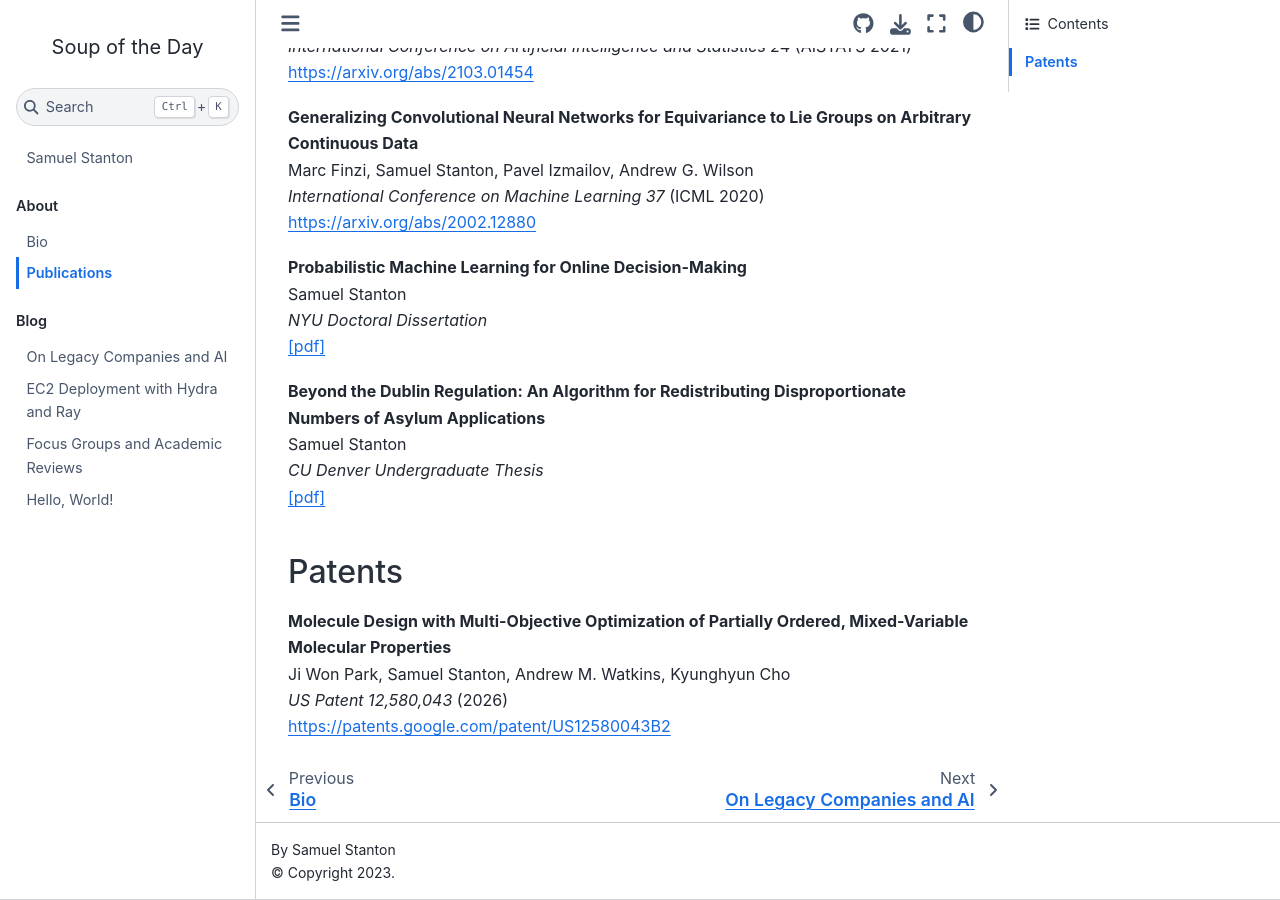
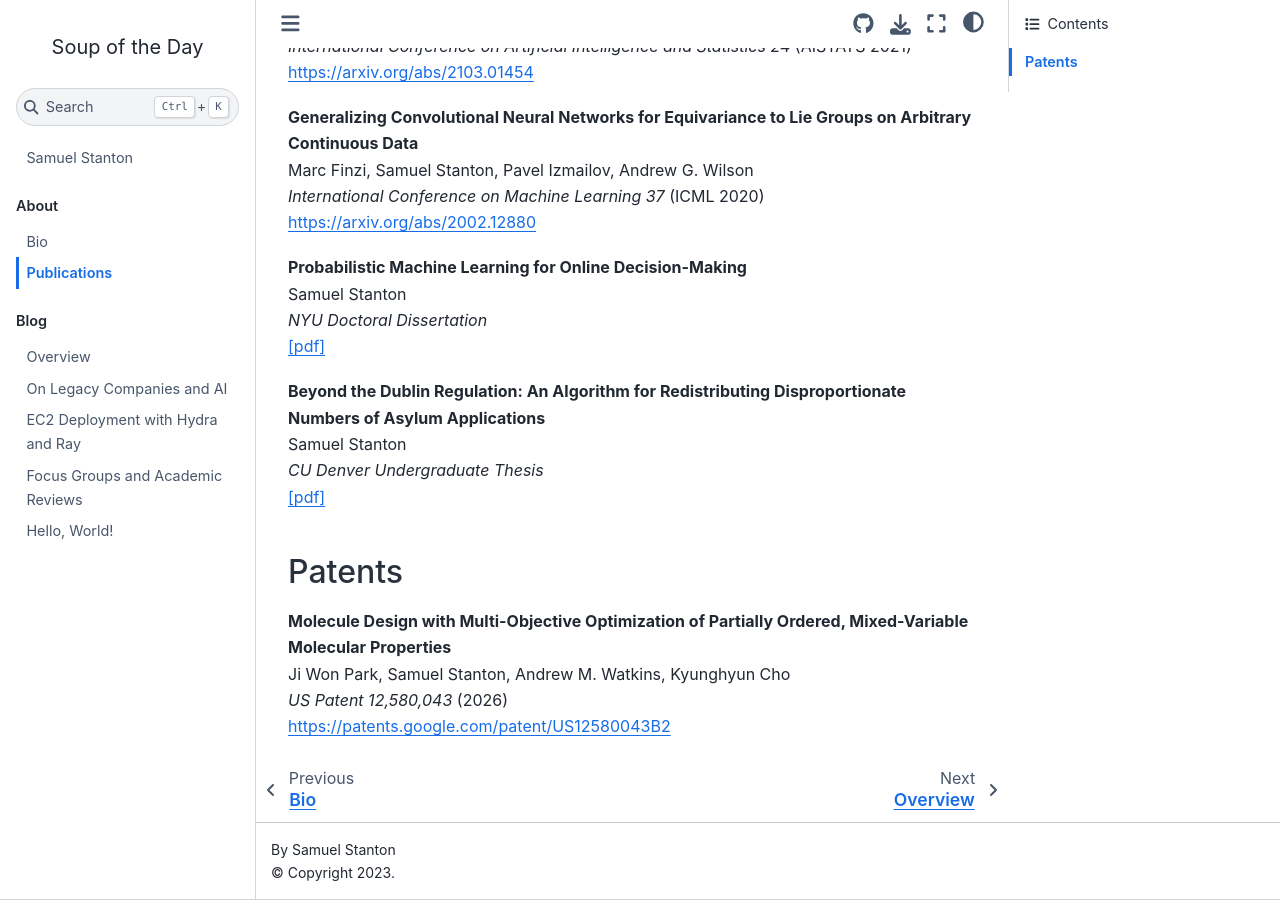
Before and after one commit to samuelstanton/samuelstanton.github.io, a Jupyter Book: the page built from pubs.md, in a window 1280 px wide and 900 px high, scrolled down 2402 px. Built offline with Jupyter Book 1.0.4 settings and Sphinx 7.4.7 and the Sphinx Book theme 1.1.4, drawn with Linux system fonts in a browser that asks for light colours; comment, search, counter and statistics services are not loaded; part of the change alters nothing that is shown.

Commit message:
Build only TOC pages; restore blog overview page
Without only_build_toc_files, Sphinx rendered every markdown file in the
repo, which published ~86 pages from .venv plus README.html, and would
have published untracked drafts. The part-level `file:` key isn't
supported by the jb-book TOC format, so blog/index goes back to being
the first chapter under Blog.

Co-Authored-By: Claude Opus 5.5 <noreply@anthropic.com>

```diff
--- a/_config.yml
+++ b/_config.yml
@@ -4,6 +4,10 @@ author: Samuel Stanton
 logo: files/images/samuel_stanton_portrait_square.jpg
 copyright: "2023"
 email: sdstanton1@gmail.com
+
+# Only build pages listed in _toc.yml, so drafts, READMEs, and .venv are never published
+only_build_toc_files: true
+exclude_patterns: [.venv, _build]
 
 # Force re-execution of notebooks on each build.
 # See https://jupyterbook.org/content/execute.html
--- a/_toc.yml
+++ b/_toc.yml
@@ -8,8 +8,8 @@ parts:
       - file: bio
       - file: pubs
   - caption: Blog
-    file: blog/index
     chapters:
+      - file: blog/index
       - file: blog/legacy-companies-and-ai
       - file: blog/ec2_scaling_with_hydra
       - file: blog/focus-groups-and-academic-reviews
```
